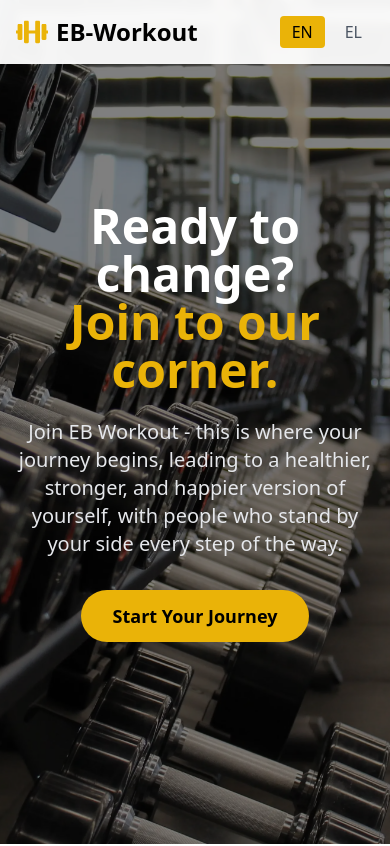
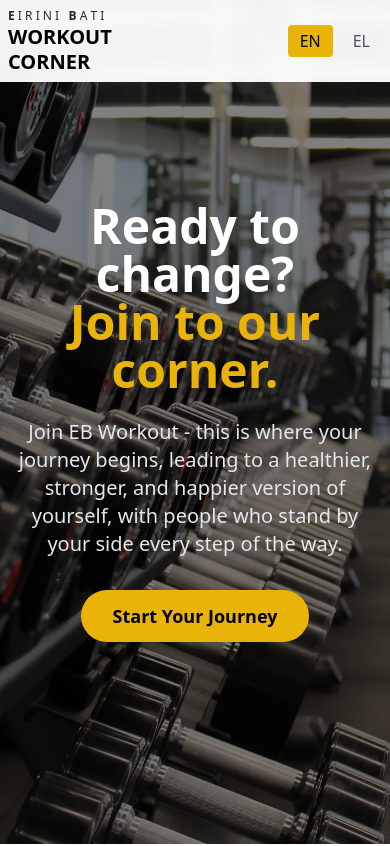
Before and after one commit to sentonia/ebworkout-gym, a React (Vite) app: page / in a window 390 px wide. Shown: the top 846 px of the page. Built offline with nearby package versions, Linux system fonts and the light colour scheme.

Commit message:
refactor(header and trainers):Updates trainer specialties and revamps the header design.

```diff
--- a/src/components/Header.tsx
+++ b/src/components/Header.tsx
@@ -1,48 +1,45 @@
-import LanguageSwitcher from './LanguageSwitcher';
-import { useLanguage } from '../context/LanguageContext';
-import { translations } from '../translations';
-import { FaDumbbell } from "react-icons/fa";
+import LanguageSwitcher from "./LanguageSwitcher";
+import { useLanguage } from "../context/LanguageContext";
+import { translations } from "../translations";
 
 export default function Header() {
   const { language } = useLanguage();
   const t = translations[language];
 
-
   return (
       <header className="fixed top-0 w-full bg-white/95 backdrop-blur-sm shadow-sm z-50">
-      <div className="container mx-auto px-4 py-4">
-        <nav className="flex items-center justify-between">
-          <a href="#" className="flex items-center space-x-2 hover:text-yellow-500 transition-colors">
-            <FaDumbbell className="w-8 h-8 text-yellow-500"/>
-            <span className="text-2xl font-bold">EB-Workout</span>
+        <div className="container mx-auto px-2 py-2">
+          <nav className="flex items-center justify-between flex-row">
+            {/* New Logo Layout */}
+            <a href="#" className=" group flex flex-col items-start  transition-colors">
+              <span className="text-xs md:text-sm text-gray-800  group-hover:text-yellow-500">
+              <strong>E</strong> I R I N I &nbsp; <strong>B</strong> A T I
+            </span>
+              <div className="text-black font-bold text-xl md:text-xl leading-tight group-hover:text-yellow-500">
+                <p>WORKOUT</p>
+                <p>CORNER</p>
+              </div>
             </a>
+
+
+            {/* Navigation Links */}
             <div className="hidden md:flex space-x-8">
-            <a
-                href="#about"
-                className="hover:text-yellow-500 transition-colors"
-            >
+              <a href="#about" className="hover:text-yellow-500 transition-colors">
                 {t.nav.about}
               </a>
-            <a
-                href="#programs"
-                className="hover:text-yellow-500 transition-colors"
-            >
+              <a href="#programs" className="hover:text-yellow-500 transition-colors">
                 {t.nav.programs}
               </a>
-            <a
-                href="#trainers"
-                className="hover:text-yellow-500 transition-colors"
-            >
+              <a href="#trainers" className="hover:text-yellow-500 transition-colors">
                 {t.nav.trainers}
               </a>
-            <a
-                href="#pricing"
-                className="hover:text-yellow-500 transition-colors"
-            >
+              <a href="#pricing" className="hover:text-yellow-500 transition-colors">
                 {t.nav.pricing}
               </a>
             </div>
-          <LanguageSwitcher/>
+
+            {/* Language Switcher */}
+            <LanguageSwitcher />
           </nav>
         </div>
       </header>
--- a/src/constants/trainers.constants.tsx
+++ b/src/constants/trainers.constants.tsx
@@ -6,9 +6,14 @@ import nikoletta from "/nikoletta.webp"
 type Translation = {
     trainers: {
         specialists: {
+            eirini: string;
+            spiros: string;
+            nikoletta: string;
+            moschoula: string;
             cross: string;
             functional: string;
             pilates: string;
+            physiotherapy: string;
         };
     };
 }
@@ -16,22 +21,22 @@ type Translation = {
 export const trainers =(t: Translation) => [
     {
         name: 'Eirini',
-        specialty: t.trainers.specialists.cross,
+        specialty: t.trainers.specialists.eirini,
         image:eirini,
     },
     {
         name: 'Spiros',
-        specialty: t.trainers.specialists.functional,
+        specialty: t.trainers.specialists.spiros,
         image:spiros
     },
     {
         name: 'Moschoula',
-        specialty: t.trainers.specialists.pilates,
+        specialty: t.trainers.specialists.moschoula,
         image: moschoula
     },
     {
         name: 'Nikoleta',
-        specialty: t.trainers.specialists.pilates,
+        specialty: t.trainers.specialists.nikoletta,
         image: nikoletta
     },
 ];
--- a/src/translations/index.ts
+++ b/src/translations/index.ts
@@ -65,10 +65,10 @@ export const translations = {
     trainers: {
       title: 'Our Expert Trainers',
       specialists: {
-        cross: 'Cross Training Expert, Strength & Conditioning',
-        strength: 'Strength & Conditioning',
-        pilates: 'Pilates Instructor',
-        functional: 'TRX & Bodyweight / Abs Instructor',
+        eirini: 'Professor of Physical Education and Sports, Clinical Exercise Physiologist',
+        spiros: 'Professor of Physical Education',
+        nikoletta: 'Certified Physiotherapist',
+        moschoula: 'Pilates and Pilates Reformer Instructor',
       },
     },
     pricing: {
@@ -228,10 +228,10 @@ export const translations = {
     trainers: {
       title: 'Οι Εξειδικευμένοι Εκπαιδευτές μας',
       specialists: {
-        cross: 'Ειδική στο Cross Training, στην Ενδυνάμωση και Conditioning',
-        strength: 'Ειδικός TRX και Προπόνησης με Βάρος Σώματος',
-        pilates: 'Εκπαιδεύτρια Pilates',
-        functional: 'Ειδικός TRX και Προπόνησης με Βάρος Σώματος',
+        eirini: 'Καθηγήτρια Φυσικής Αγωγής και Αθλητισμού, Kλινική Εργοφυσιολόγος',
+        spiros: 'Καθηγητής Φυσικής Αγωγής',
+        nikoletta: 'Πιστοποιημένη Φυσιοθεραπεύτρια',
+        moschoula: 'Εκπαιδεύτρια Pilates και Pilates Reformer',
       },
     },
     pricing: {
```
Lines whose indentation alone changed are shown as unchanged.
